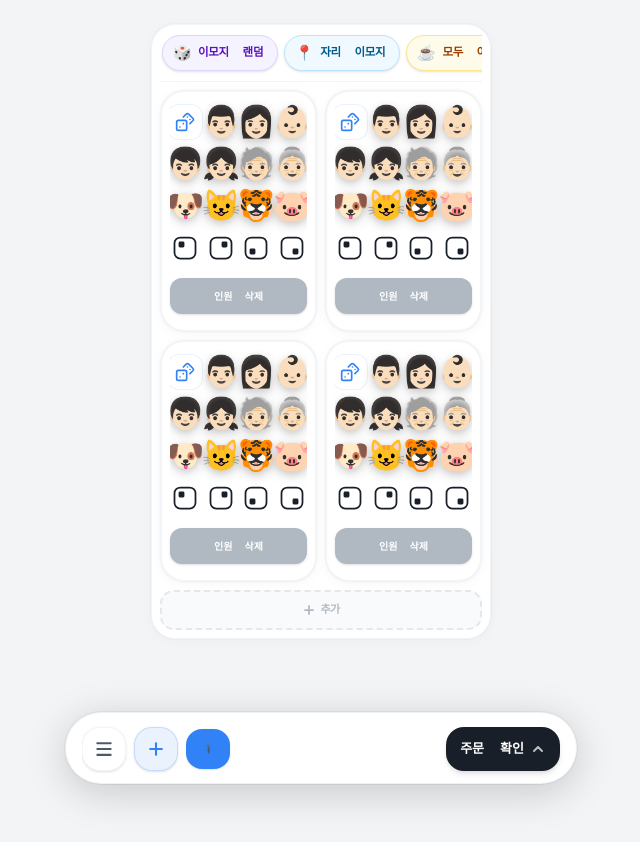
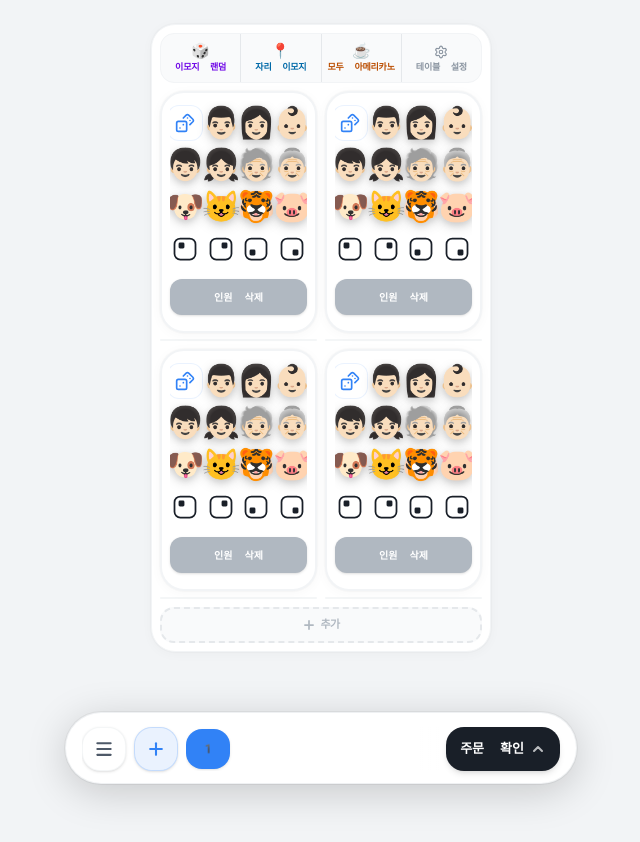
Before and after one commit to limchang/anti_order, a React (Vite) app: page / in a window 1280 px wide. Shown: the top 842 px of the page, without its empty margins (319-959 px from the left). Built offline with nearby package versions, Linux system fonts and the light colour scheme; a web font is replaced by a local one.

Commit message:
feat: segment tab quickactions, grey fill for height diff, full menu names, button size unification, 주문완료 badge

```diff
--- a/components/OrderGroupSection.tsx
+++ b/components/OrderGroupSection.tsx
@@ -53,7 +53,6 @@ export const OrderGroupSection: React.FC<OrderGroupSectionProps> = ({
   const sharedItem = useMemo(() => group.items.find(item => item.avatar === '😋'), [group.items]);
   const isOdd = individualItems.length % 2 !== 0;
 
-  // 이모지 랜덤
   const handleAllRandom = () => {
     const emojis = CATEGORY_EMOJIS[appSettings.randomCategory] || CATEGORY_EMOJIS['ANIMALS'];
     individualItems.forEach(item => {
@@ -61,7 +60,6 @@ export const OrderGroupSection: React.FC<OrderGroupSectionProps> = ({
     });
   };
 
-  // 자리 위치 이모지 (◰◱◳◲)
   const handleTablePositionEmojis = () => {
     individualItems.forEach((item, idx) => {
       const emoji = TABLE_EMOJIS[idx % TABLE_EMOJIS.length];
@@ -69,7 +67,6 @@ export const OrderGroupSection: React.FC<OrderGroupSectionProps> = ({
     });
   };
 
-  // 모두 아메리카노 - 이모지 없으면 랜덤 적용 후 아메리카노 설정
   const handleAllAmericano = () => {
     const emojis = CATEGORY_EMOJIS[appSettings.randomCategory] || CATEGORY_EMOJIS['ANIMALS'];
     individualItems.forEach(item => {
@@ -94,57 +91,50 @@ export const OrderGroupSection: React.FC<OrderGroupSectionProps> = ({
       icon: '🎲',
       onClick: handleAllRandom,
       title: '모든 인원 랜덤 이모지 선택',
-      chipBg: 'bg-violet-50',
-      chipBorder: 'border-violet-200',
-      textColor: 'text-violet-800',
+      textColor: 'text-violet-700',
     },
     {
       label: '자리 이모지',
       icon: '📍',
       onClick: handleTablePositionEmojis,
       title: '자리 위치 이모지로 지정 (◰◱◳◲)',
-      chipBg: 'bg-sky-50',
-      chipBorder: 'border-sky-200',
-      textColor: 'text-sky-800',
+      textColor: 'text-sky-700',
     },
     {
       label: '모두 아메리카노',
       icon: '☕',
       onClick: handleAllAmericano,
       title: '모든 인원에게 랜덤 이모지 적용 후 아메리카노 설정',
-      chipBg: 'bg-amber-50',
-      chipBorder: 'border-amber-200',
-      textColor: 'text-amber-800',
+      textColor: 'text-amber-700',
     },
     {
       label: '테이블 설정',
       icon: null,
       onClick: onOpenSettings,
       title: '테이블 이름 변경 및 삭제',
-      chipBg: 'bg-toss-grey-50',
-      chipBorder: 'border-toss-grey-200',
-      textColor: 'text-toss-grey-600',
+      textColor: 'text-toss-grey-500',
       isSettings: true,
     },
   ];
 
   return (
     <section className="relative bg-white rounded-[24px] border p-2 flex flex-col gap-2 z-0 border-toss-grey-100 shadow-toss-card overflow-visible">
-      {/* 퀵 액션 - Material Design Chip 스타일 */}
-      <div className="flex items-center gap-1.5 px-0.5 pt-0.5 pb-2.5 border-b border-toss-grey-100 overflow-x-auto no-scrollbar">
-        {quickActions.map((action) => (
+      {/* 퀵 액션 - 세그먼트 탭바 스타일 */}
+      <div className="flex items-stretch bg-toss-grey-50 rounded-[14px] border border-toss-grey-100 overflow-hidden">
+        {quickActions.map((action, index) => (
           <button
             key={action.label}
             onClick={action.onClick}
             title={action.title}
-            className={`flex items-center gap-1.5 h-9 pl-2.5 pr-3.5 rounded-full border shrink-0 ${action.chipBg} ${action.chipBorder} active:scale-95 transition-all shadow-sm hover:brightness-95`}
+            className={`flex-1 flex flex-col items-center justify-center gap-1 py-2.5 active:bg-white/70 transition-all
+              ${index < quickActions.length - 1 ? 'border-r border-toss-grey-200' : ''}`}
           >
             <span className="text-[15px] leading-none">
               {action.isSettings
-                ? <Settings size={14} strokeWidth={2.5} className={action.textColor} />
+                ? <Settings size={14} strokeWidth={2} className={action.textColor} />
                 : action.icon}
             </span>
-            <span className={`text-[11.5px] font-bold ${action.textColor} whitespace-nowrap tracking-tight`}>{action.label}</span>
+            <span className={`text-[9px] font-bold ${action.textColor} whitespace-nowrap tracking-tight leading-none`}>{action.label}</span>
           </button>
         ))}
       </div>
@@ -153,7 +143,15 @@ export const OrderGroupSection: React.FC<OrderGroupSectionProps> = ({
         <div className="grid gap-2 grid-cols-2 items-stretch justify-items-stretch relative overflow-visible">
           <AnimatePresence mode="popLayout">
             {individualItems.map((order) => (
-              <motion.div key={order.id} layout initial={{ opacity: 0, scale: 0.9 }} animate={{ opacity: 1, scale: 1 }} exit={{ opacity: 0, scale: 0.9 }} className="relative overflow-visible">
+              <motion.div
+                key={order.id}
+                layout
+                initial={{ opacity: 0, scale: 0.9 }}
+                animate={{ opacity: 1, scale: 1 }}
+                exit={{ opacity: 0, scale: 0.9 }}
+                className="relative overflow-visible flex flex-col"
+              >
+                <div className="shrink-0 overflow-visible">
                   <OrderCard
                     order={order}
                     drinkItems={drinkMenuItems}
@@ -170,6 +168,9 @@ export const OrderGroupSection: React.FC<OrderGroupSectionProps> = ({
                     onInputModeChange={onInputModeChange}
                     onUpdateCheckedItems={onUpdateCheckedItems}
                   />
+                </div>
+                {/* 높이 차이만큼 회색 공간 - 나중에 디자인 요소 추가 예정 */}
+                <div className="flex-1 min-h-0 mt-1.5 rounded-[18px] bg-toss-grey-50 border border-toss-grey-100/60" />
               </motion.div>
             ))}
             {isOdd && (
@@ -181,7 +182,7 @@ export const OrderGroupSection: React.FC<OrderGroupSectionProps> = ({
         </div>
 
         {!isOdd && (
-          <button onClick={() => addOrderItem(group.id)} className="w-full h-10 border-2 border-dashed border-toss-grey-200 bg-toss-grey-50 text-toss-grey-400 rounded-[14px] flex items-center justify-center gap-1 hover:bg-toss-grey-100 active:scale-[0.98] transition-all shrink-0">
+          <button onClick={() => addOrderItem(group.id)} className="w-full h-9 border-2 border-dashed border-toss-grey-200 bg-toss-grey-50 text-toss-grey-400 rounded-[14px] flex items-center justify-center gap-1 hover:bg-toss-grey-100 active:scale-[0.98] transition-all shrink-0">
             <Plus size={14} strokeWidth={3} /><span className="text-[11px] font-black uppercase tracking-tighter">추가</span>
           </button>
         )}
@@ -207,7 +208,7 @@ export const OrderGroupSection: React.FC<OrderGroupSectionProps> = ({
                   onUpdateCheckedItems={onUpdateCheckedItems}
                 />
               ) : (
-                <button onClick={() => addSharedMenuItem(group.id)} className="w-full h-10 border-2 border-dashed border-toss-grey-200 bg-toss-grey-50 text-toss-grey-400 rounded-[14px] flex items-center justify-center gap-1 hover:bg-toss-grey-100 active:scale-95 transition-all">
+                <button onClick={() => addSharedMenuItem(group.id)} className="w-full h-9 border-2 border-dashed border-toss-grey-200 bg-toss-grey-50 text-toss-grey-400 rounded-[14px] flex items-center justify-center gap-1 hover:bg-toss-grey-100 active:scale-95 transition-all">
                   <Plus size={14} strokeWidth={3} /><span className="text-[11px] font-black uppercase">공용 메뉴 추가</span>
                 </button>
               )}
@@ -215,6 +216,6 @@ export const OrderGroupSection: React.FC<OrderGroupSectionProps> = ({
           </div>
         )}
       </div>
-    </section >
+    </section>
   );
 };
```
Also changed, not shown: components/OrderCard.tsx (+18 -18 lines). Lines whose indentation alone changed are shown as unchanged.
